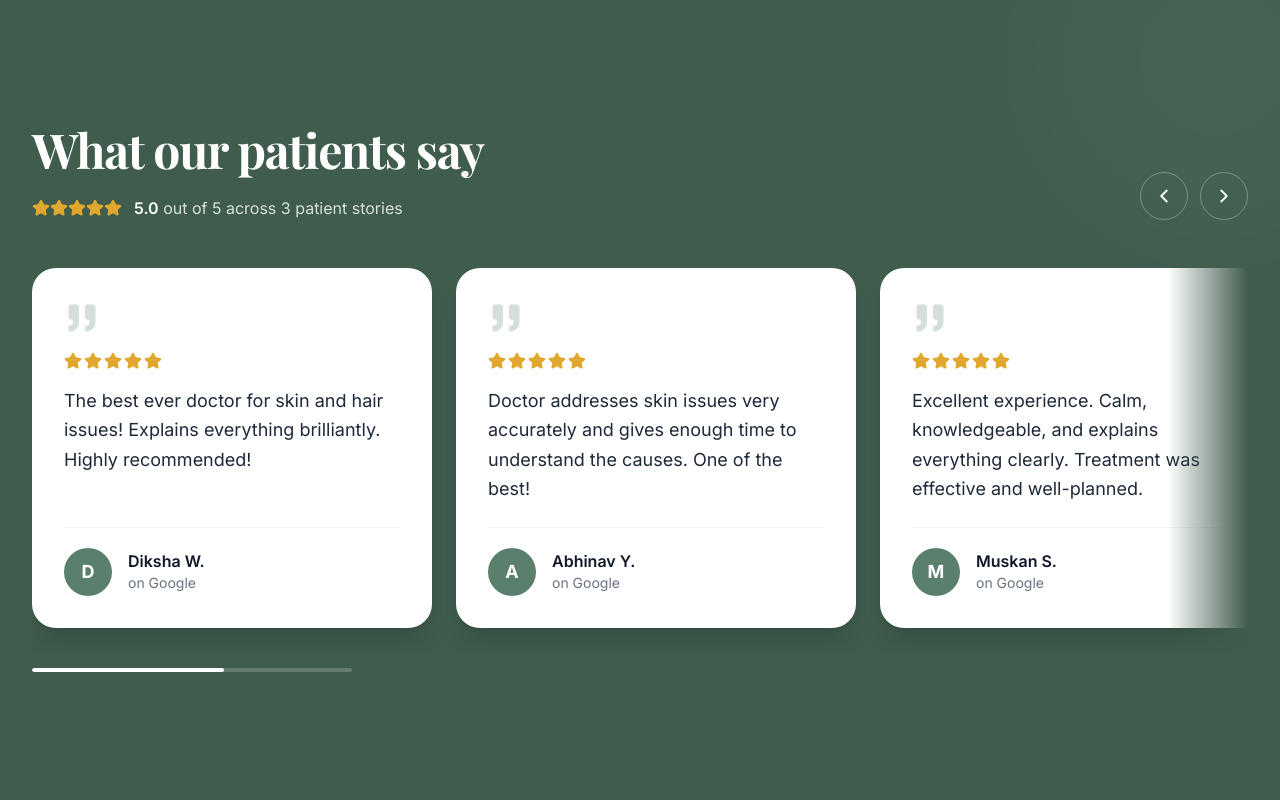
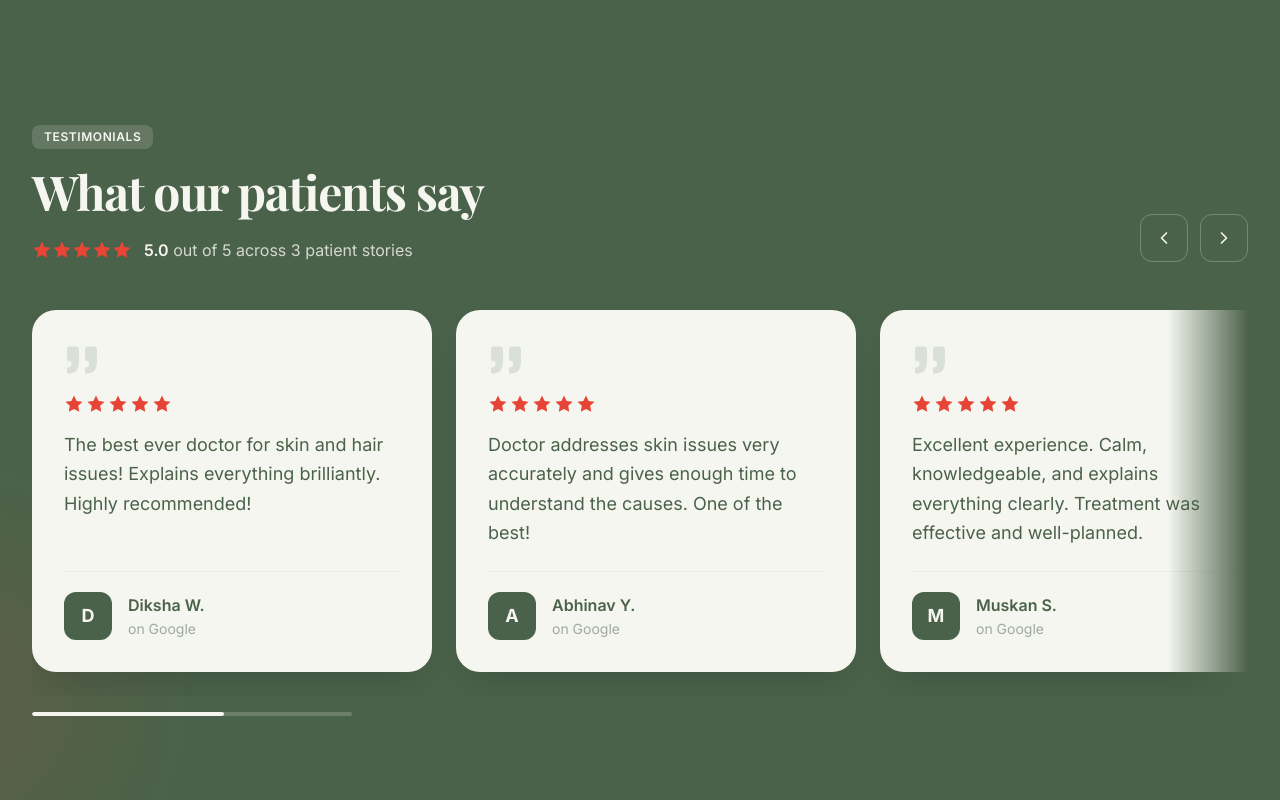
Before and after one commit to sultanxdev/dr, a Next.js app: page / in a window 1280 px wide. Shown: the part 3280-4080 px from the top of the page. Built offline with nearby package versions, Linux system fonts and the light colour scheme; a web font is replaced by a local one.

Commit message:
feat: add Testimonials component with horizontal scrolling and animations

```diff
--- a/src/components/home/Testimonials.tsx
+++ b/src/components/home/Testimonials.tsx
@@ -1,22 +1,17 @@
 'use client';
 
 import React, { useCallback, useEffect, useRef, useState } from 'react';
-import { motion, useReducedMotion } from 'framer-motion';
-import { Star, ChevronLeft, ChevronRight, Quote } from 'lucide-react';
+import { motion, useReducedMotion, type Easing } from 'framer-motion';
 import { clientData } from '@/config/clientData';
 
-const SAGE = '#5B7F6D';
-const SAGE_DEEP = '#3F5C4D';
-const MIST = '#E8F1EC';
-const GOLD = '#E0A82E';
+/* ─── Brand Palette ───────────────────────────────────────── */
+const GREEN  = '#4B624A';
+const CREAM  = '#F5F6F0';
+const RED    = '#E64435';
+
 const GAP = 24;
+const EASE: Easing = [0.22, 1, 0.36, 1];
 
-/**
- * Optional fields on each testimonial (shown only when present):
- *  date       -> '2 months ago' or 'March 2026'
- *  source     -> 'Google'
- *  treatment  -> 'Acne scar treatment'
- */
 type Extra = { date?: string; source?: string; treatment?: string };
 
 export default function Testimonials() {
@@ -57,36 +52,49 @@ export default function Testimonials() {
   return (
     <section
       id="testimonials"
-      className="relative overflow-hidden px-4 py-24 sm:px-6 lg:px-8 lg:py-32"
-      style={{ backgroundColor: SAGE_DEEP }}
+      className="relative overflow-hidden px-4 py-20 sm:px-6 sm:py-24 lg:px-8 lg:py-32"
+      style={{ backgroundColor: GREEN }}
     >
       {/* Soft glow */}
       <div
         aria-hidden
         className="absolute -right-32 -top-32 h-96 w-96 rounded-full opacity-20 blur-3xl"
-        style={{ backgroundColor: SAGE }}
+        style={{ backgroundColor: `${GREEN}` }}
+      />
+      <div
+        aria-hidden
+        className="absolute -left-48 bottom-0 h-72 w-72 rounded-full opacity-10 blur-3xl"
+        style={{ backgroundColor: RED }}
       />
 
       <div className="relative z-10 mx-auto max-w-7xl">
-        <div className="mb-12 flex flex-col justify-between gap-8 md:flex-row md:items-end">
+        <div className="mb-10 flex flex-col justify-between gap-6 sm:mb-12 md:flex-row md:items-end md:gap-8">
           <motion.div
             initial={{ opacity: 0, y: reduce ? 0 : 24 }}
             whileInView={{ opacity: 1, y: 0 }}
             viewport={{ once: true, margin: '-80px' }}
-            transition={{ duration: 0.7, ease: 'easeOut' }}
+            transition={{ duration: 0.7, ease: EASE }}
           >
-            <h2 className="font-serif text-4xl font-bold leading-[1.1] tracking-tight text-white md:text-5xl">
+            <span
+              className="inline-block rounded-lg px-3 py-1 text-xs font-semibold uppercase tracking-wider"
+              style={{ backgroundColor: 'rgba(245, 246, 240, 0.15)', color: CREAM }}
+            >
+              Testimonials
+            </span>
+            <h2 className="mt-4 font-serif text-3xl font-bold leading-[1.1] tracking-tight sm:text-4xl md:text-5xl" style={{ color: CREAM }}>
               What our patients say
             </h2>
             {items.length > 0 && (
-              <div className="mt-5 flex items-center gap-3 text-white/80">
+              <div className="mt-5 flex items-center gap-3" style={{ color: `${CREAM}CC` }}>
                 <span className="flex" aria-hidden>
                   {[0, 1, 2, 3, 4].map((i) => (
-                    <Star key={i} size={18} fill={GOLD} stroke={GOLD} />
+                    <svg key={i} viewBox="0 0 20 20" className="h-4 w-4 sm:h-5 sm:w-5" fill={RED}>
+                      <path d="M10 1.5l2.6 5.4 5.9.8-4.3 4.1 1 5.9L10 14.9 4.8 17.7l1-5.9L1.5 7.7l5.9-.8L10 1.5z" />
+                    </svg>
                   ))}
                 </span>
-                <p className="text-base">
-                  <span className="font-semibold text-white">{average.toFixed(1)}</span> out of 5
+                <p className="text-sm sm:text-base">
+                  <span className="font-semibold" style={{ color: CREAM }}>{average.toFixed(1)}</span> out of 5
                   across {items.length} patient stories
                 </p>
               </div>
@@ -96,16 +104,28 @@ export default function Testimonials() {
           <div className="flex gap-3">
             {(['left', 'right'] as const).map((dir) => {
               const disabled = dir === 'left' ? !canPrev : !canNext;
-              const Icon = dir === 'left' ? ChevronLeft : ChevronRight;
               return (
                 <button
                   key={dir}
                   onClick={() => scroll(dir)}
                   disabled={disabled}
                   aria-label={dir === 'left' ? 'Previous testimonials' : 'Next testimonials'}
-                  className="flex h-12 w-12 items-center justify-center rounded-full border border-white/30 text-white transition duration-200 hover:bg-white hover:text-[#3F5C4D] focus-visible:outline focus-visible:outline-2 focus-visible:outline-offset-4 focus-visible:outline-white disabled:cursor-not-allowed disabled:opacity-30 disabled:hover:bg-transparent disabled:hover:text-white"
+                  className="flex h-11 w-11 items-center justify-center rounded-xl border transition-all duration-200 hover:scale-105 focus-visible:outline focus-visible:outline-2 focus-visible:outline-offset-4 disabled:cursor-not-allowed disabled:opacity-30 sm:h-12 sm:w-12"
+                  style={{
+                    borderColor: `${CREAM}40`,
+                    color: CREAM,
+                    outlineColor: CREAM,
+                  }}
                 >
-                  <Icon size={22} />
+                  {dir === 'left' ? (
+                    <svg viewBox="0 0 24 24" className="h-5 w-5" fill="none" stroke="currentColor" strokeWidth="2" strokeLinecap="round" strokeLinejoin="round">
+                      <path d="M15 18l-6-6 6-6" />
+                    </svg>
+                  ) : (
+                    <svg viewBox="0 0 24 24" className="h-5 w-5" fill="none" stroke="currentColor" strokeWidth="2" strokeLinecap="round" strokeLinejoin="round">
+                      <path d="M9 18l6-6-6-6" />
+                    </svg>
+                  )}
                 </button>
               );
             })}
@@ -119,8 +139,8 @@ export default function Testimonials() {
             tabIndex={0}
             role="region"
             aria-label="Patient testimonials"
-            className="-mx-4 flex snap-x snap-mandatory gap-6 overflow-x-auto px-4 pb-6 focus-visible:outline focus-visible:outline-2 focus-visible:outline-white sm:mx-0 sm:px-0"
-            style={{ scrollbarWidth: 'none', msOverflowStyle: 'none' }}
+            className="-mx-4 flex snap-x snap-mandatory gap-5 overflow-x-auto px-4 pb-6 sm:mx-0 sm:gap-6 sm:px-0 focus-visible:outline focus-visible:outline-2"
+            style={{ scrollbarWidth: 'none', msOverflowStyle: 'none', outlineColor: CREAM }}
           >
             {items.map((testimonial, index) => {
               const extra = testimonial as typeof testimonial & Extra;
@@ -130,14 +150,21 @@ export default function Testimonials() {
                   initial={{ opacity: 0, x: reduce ? 0 : 48 }}
                   whileInView={{ opacity: 1, x: 0 }}
                   viewport={{ once: true, margin: '0px 0px -40px 0px' }}
-                  transition={{ duration: 0.7, delay: reduce ? 0 : Math.min(index, 3) * 0.1, ease: 'easeOut' }}
-                  className="relative flex w-[85%] shrink-0 snap-start flex-col rounded-3xl bg-white p-8 shadow-xl shadow-black/10 sm:w-[400px]"
+                  transition={{ duration: 0.7, delay: reduce ? 0 : Math.min(index, 3) * 0.1, ease: EASE }}
+                  className="relative flex w-[85%] shrink-0 snap-start flex-col rounded-2xl p-6 shadow-xl sm:w-[400px] sm:rounded-3xl sm:p-8"
+                  style={{
+                    backgroundColor: CREAM,
+                    boxShadow: `0 20px 40px -12px rgba(0, 0, 0, 0.15)`,
+                  }}
                 >
                   {/* Quote mark */}
-                  <Quote aria-hidden size={36} className="mb-4" fill={SAGE} stroke="none" opacity={0.25} />
+                  <svg viewBox="0 0 24 24" className="mb-3 h-8 w-8 sm:mb-4 sm:h-9 sm:w-9" aria-hidden>
+                    <path d="M3 21c3 0 7-1 7-8V5c0-1.25-.756-2.017-2-2H4c-1.25 0-2 .75-2 1.972V11c0 1.25.75 2 2 2 1 0 1 0 1 1v1c0 1-1 2-2 2s-1 .008-1 1.031V20c0 1 0 1 1 1z" fill={GREEN} opacity="0.15" />
+                    <path d="M15 21c3 0 7-1 7-8V5c0-1.25-.757-2.017-2-2h-4c-1.25 0-2 .75-2 1.972V11c0 1.25.75 2 2 2h.75c0 2.25.25 4-2.75 4v3c0 1 0 1 1 1z" fill={GREEN} opacity="0.15" />
+                  </svg>
 
-                  {/* Stars fill in one by one as the card appears */}
-                  <div className="mb-4 flex gap-0.5" role="img" aria-label={`${testimonial.rating} out of 5 stars`}>
+                  {/* Stars */}
+                  <div className="mb-3 flex gap-0.5 sm:mb-4" role="img" aria-label={`${testimonial.rating} out of 5 stars`}>
                     {Array.from({ length: testimonial.rating }).map((_, i) => (
                       <motion.span
                         key={i}
@@ -147,36 +174,38 @@ export default function Testimonials() {
                         transition={{ delay: reduce ? 0 : 0.35 + i * 0.08, type: 'spring', stiffness: 400, damping: 14 }}
                         className="flex"
                       >
-                        <Star size={18} fill={GOLD} stroke={GOLD} />
+                        <svg viewBox="0 0 20 20" className="h-4 w-4 sm:h-5 sm:w-5" fill={RED}>
+                          <path d="M10 1.5l2.6 5.4 5.9.8-4.3 4.1 1 5.9L10 14.9 4.8 17.7l1-5.9L1.5 7.7l5.9-.8L10 1.5z" />
+                        </svg>
                       </motion.span>
                     ))}
                   </div>
 
-                  <p className="flex-grow text-lg leading-relaxed text-gray-800">
+                  <p className="flex-grow text-base leading-relaxed sm:text-lg" style={{ color: GREEN }}>
                     {testimonial.text}
                   </p>
 
                   {extra.treatment && (
                     <p
-                      className="mt-5 w-fit rounded-full px-3 py-1 text-sm font-medium"
-                      style={{ backgroundColor: MIST, color: SAGE_DEEP }}
+                      className="mt-4 w-fit rounded-full px-3 py-1 text-xs font-medium sm:mt-5 sm:text-sm"
+                      style={{ backgroundColor: `${GREEN}10`, color: GREEN }}
                     >
                       {extra.treatment}
                     </p>
                   )}
 
-                  <div className="mt-6 flex items-center gap-4 border-t border-gray-100 pt-5">
+                  <div className="mt-5 flex items-center gap-3 border-t pt-4 sm:mt-6 sm:gap-4 sm:pt-5" style={{ borderColor: `${GREEN}10` }}>
                     <div
-                      className="flex h-12 w-12 shrink-0 items-center justify-center rounded-full text-lg font-bold text-white"
-                      style={{ backgroundColor: SAGE }}
+                      className="flex h-10 w-10 shrink-0 items-center justify-center rounded-xl text-base font-bold sm:h-12 sm:w-12 sm:text-lg"
+                      style={{ backgroundColor: GREEN, color: CREAM }}
                       aria-hidden
                     >
                       {testimonial.name.charAt(0)}
                     </div>
                     <div className="leading-tight">
-                      <p className="font-semibold text-gray-900">{testimonial.name}</p>
+                      <p className="font-semibold text-sm sm:text-base" style={{ color: GREEN }}>{testimonial.name}</p>
                       {(extra.date || extra.source) && (
-                        <p className="mt-0.5 text-sm text-gray-500">
+                        <p className="mt-0.5 text-xs sm:text-sm" style={{ color: `${GREEN}80` }}>
                           {[extra.date, extra.source && `on ${extra.source}`].filter(Boolean).join(', ')}
                         </p>
                       )}
@@ -187,19 +216,19 @@ export default function Testimonials() {
             })}
           </div>
 
-          {/* Fade hints that there is more to the right */}
+          {/* Fade hint */}
           <div
             aria-hidden
             className="pointer-events-none absolute inset-y-0 right-0 hidden w-20 sm:block"
-            style={{ background: `linear-gradient(to left, ${SAGE_DEEP}, transparent)` }}
+            style={{ background: `linear-gradient(to left, ${GREEN}, transparent)` }}
           />
         </div>
 
         {/* Scroll progress */}
-        <div className="mt-4 h-1 w-full max-w-xs overflow-hidden rounded-full bg-white/20" aria-hidden>
+        <div className="mt-4 h-1 w-full max-w-xs overflow-hidden rounded-full" aria-hidden style={{ backgroundColor: `${CREAM}30` }}>
           <div
-            className="h-full rounded-full bg-white transition-[width] duration-200"
-            style={{ width: `${Math.max(12, progress * 100)}%` }}
+            className="h-full rounded-full transition-[width] duration-200"
+            style={{ width: `${Math.max(12, progress * 100)}%`, backgroundColor: CREAM }}
           />
         </div>
       </div>
```
